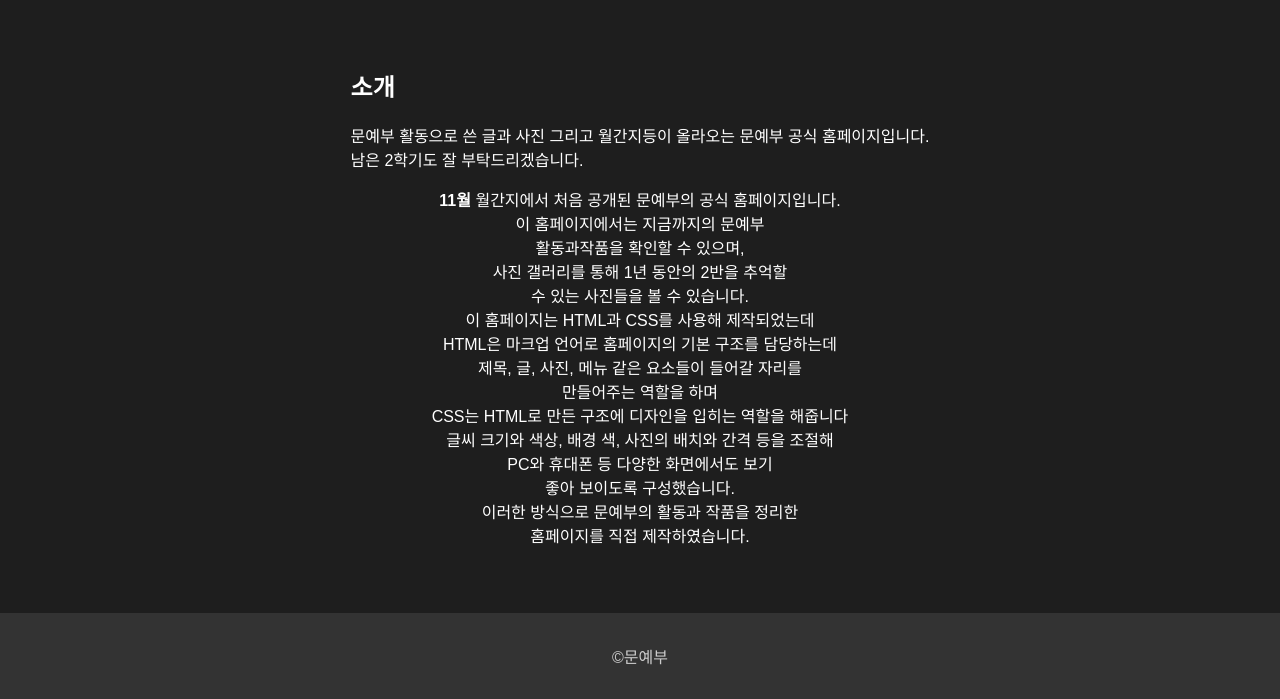
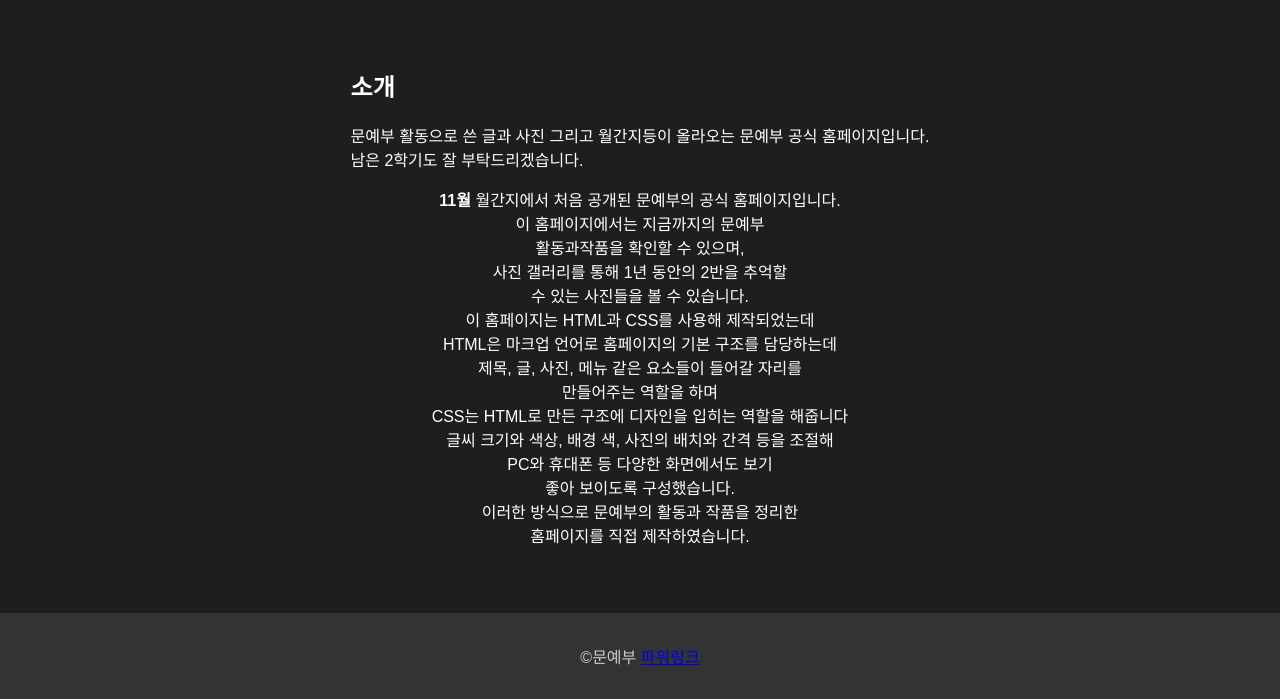
Before and after one commit to PhilipJason/PhilipJason.github.io, a plain HTML site: page index.html in a window 1280 px wide. Shown: the part 122-821 px from the top of the page. Drawn offline with Linux system fonts and the light colour scheme.

Commit message:
Update index.html

```diff
--- a/index.html
+++ b/index.html
@@ -39,7 +39,7 @@ CSS는 HTML로 만든 구조에 디자인을 입히는 역할을 해줍니다<br
         </main>
 
         <footer>
-            <p>©문예부</p>
+            <p>©문예부                 <a href="https://github.com/PhilipJason/PhilipJason.github.io">파워링크</a> </p>
         </footer>
     </div>
 </body>
```
